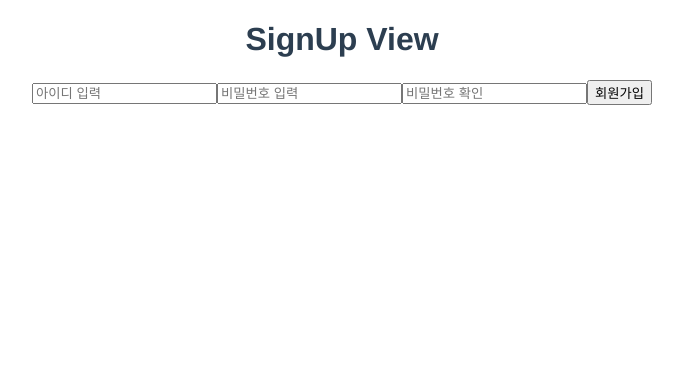
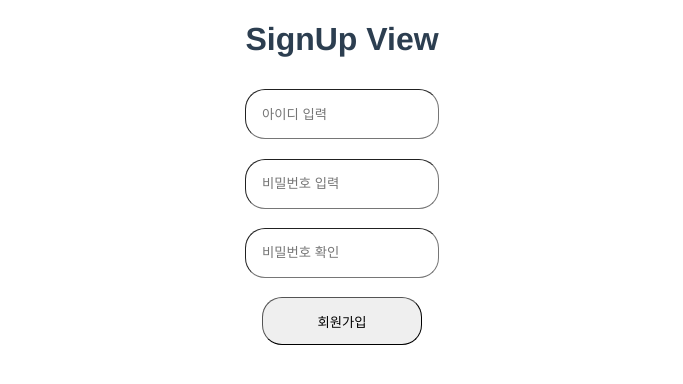
Before and after one commit to hvvany/OISO_FE, a Vue app: page /user/signup in a window 1280 px wide. Shown: the top 384 px of the page, without its empty margins (298-981 px from the left). Built offline with nearby package versions, Linux system fonts and the light colour scheme.

Commit message:
feat:add style

```diff
--- a/src/views/LoginView.vue
+++ b/src/views/LoginView.vue
@@ -1,10 +1,12 @@
 <template>
   <div>
     <h1>Login View</h1>
-    <input type="text" placeholder="아이디 입력"/>
-    <input type="text" placeholder="비밀번호 입력"/>
-    <button type="button">로그인</button>
-    <router-link :to="'/user/signup'">회원가입</router-link>
+    <div class="login">
+      <input class="login__input" type="text" placeholder="아이디 입력" />
+      <input class="login__input" type="text" placeholder="비밀번호 입력" />
+      <button class="login__btn" type="button">로그인</button>
+      <router-link :to="'/user/signup'">회원가입</router-link>
+    </div>
   </div>
 </template>
 
@@ -22,4 +24,31 @@ export default {
 };
 </script>
 
-<style scoped></style>
+<style scoped>
+.login {
+  display: flex;
+  flex-direction: column;
+  align-items: center;
+}
+.login__input {
+  display: flex;
+  justify-content: center;
+  align-items: center;
+  width: 10rem;
+  height: 3rem;
+  border-width: 1px;
+  border-radius: 20px;
+  margin: 0.6rem 0.6rem;
+  padding: 0 1rem 0 1rem;
+}
+.login__btn {
+  display: flex;
+  justify-content: center;
+  align-items: center;
+  width: 10rem;
+  height: 3rem;
+  border-width: 1px;
+  border-radius: 20px;
+  margin: 0.6rem 0.6rem;
+}
+</style>
--- a/src/views/SignUpView.vue
+++ b/src/views/SignUpView.vue
@@ -1,10 +1,12 @@
 <template>
   <div>
     <h1>SignUp View</h1>
-    <input type="text" placeholder="아이디 입력" />
-    <input type="text" placeholder="비밀번호 입력" />
-    <input type="text" placeholder="비밀번호 확인" />
-    <button type="button">회원가입</button>
+    <div class="signup">
+      <input class="signup__input" type="text" placeholder="아이디 입력" />
+      <input class="signup__input" type="text" placeholder="비밀번호 입력" />
+      <input class="signup__input" type="text" placeholder="비밀번호 확인" />
+      <button class="signup__btn" type="button">회원가입</button>
+    </div>
   </div>
 </template>
 
@@ -22,4 +24,31 @@ export default {
 };
 </script>
 
-<style scoped></style>
+<style scoped>
+.signup {
+  display: flex;
+  flex-direction: column;
+  align-items: center;
+}
+.signup__input {
+  display: flex;
+  justify-content: center;
+  align-items: center;
+  width: 10rem;
+  height: 3rem;
+  border-width: 1px;
+  border-radius: 20px;
+  margin: 0.6rem 0.6rem;
+  padding: 0 1rem 0 1rem;
+}
+.signup__btn {
+  display: flex;
+  justify-content: center;
+  align-items: center;
+  width: 10rem;
+  height: 3rem;
+  border-width: 1px;
+  border-radius: 20px;
+  margin: 0.6rem 0.6rem;
+}
+</style>
```
